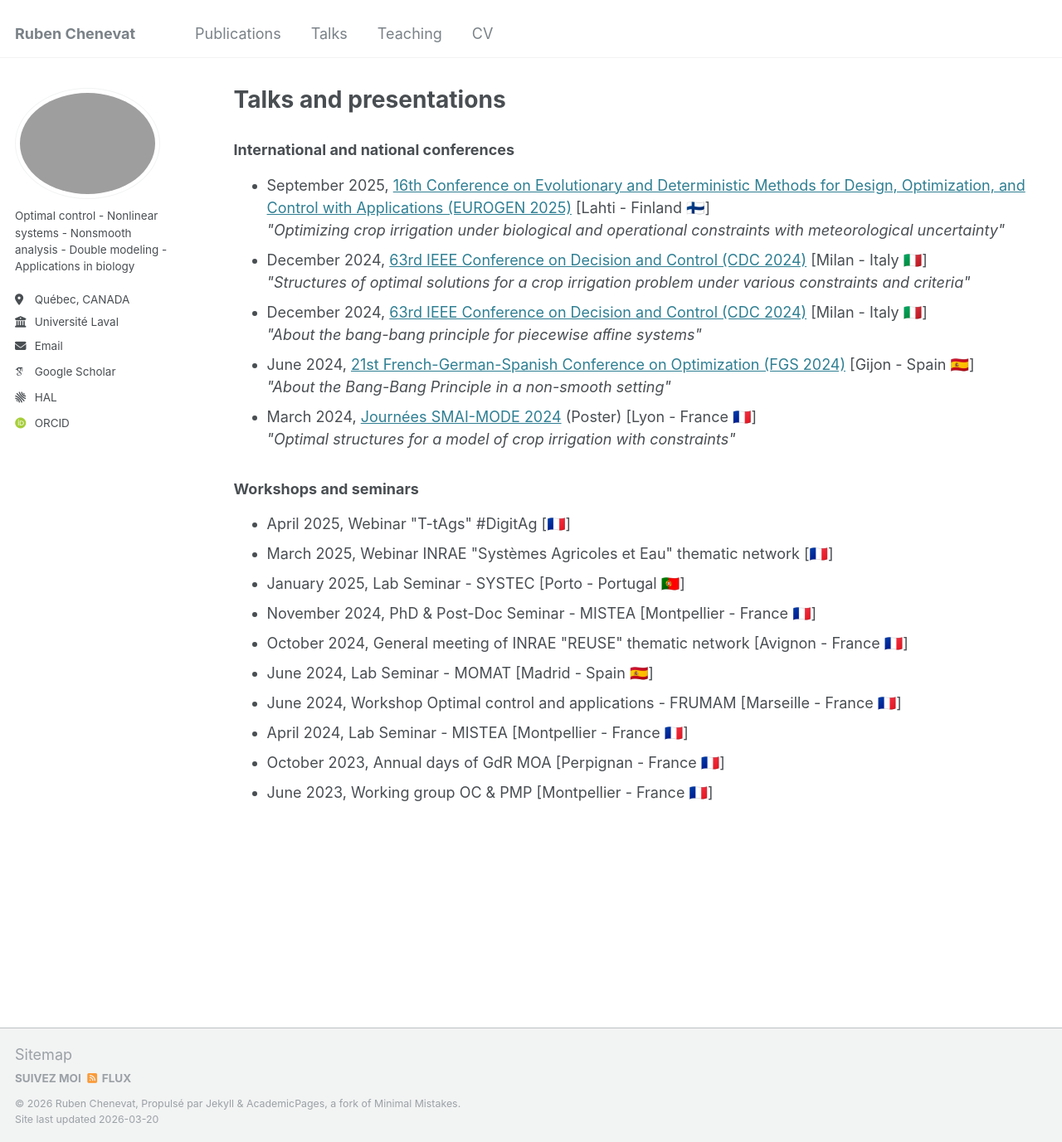
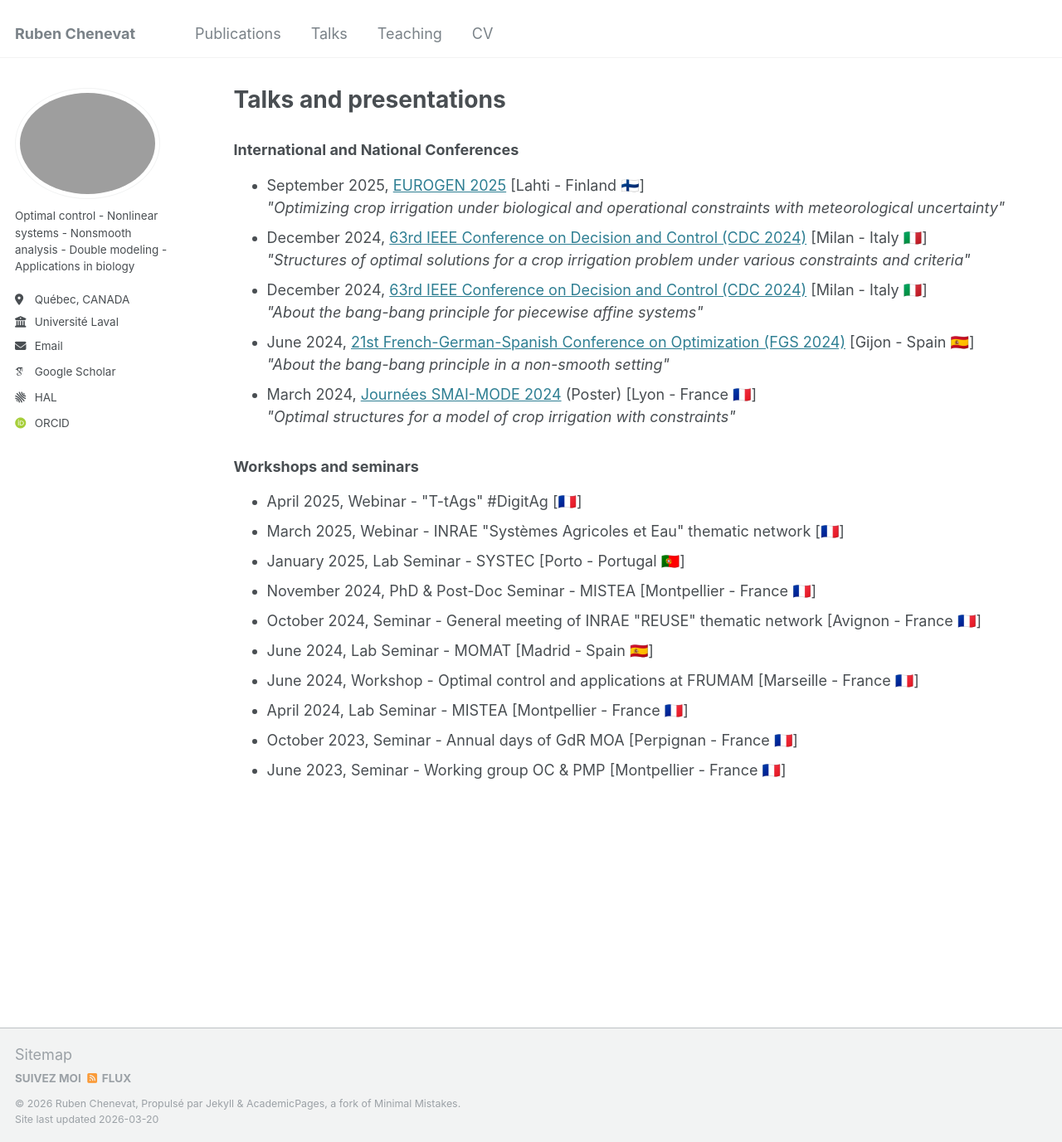
Before and after one commit to rubenchenevat/rubenchenevat.github.io, a Jekyll site: the page built from _pages/talks.html, in a window 1280 px wide and 1377 px high. Shown: the whole window at 83% size. Built offline with Jekyll 4.4.1, drawn with Linux system fonts in a browser that asks for light colours; some web fonts are replaced.

Commit message:
Update talks.html

```diff
--- a/_pages/talks.html
+++ b/_pages/talks.html
@@ -16,11 +16,11 @@ author_profile: true
 {% endfor %}
 -->
 
-<h3>International and national conferences</h3>
+<h3>International and National Conferences</h3>
 
 <ul>
     <li>
-      September 2025, <a href="https://www.lut.fi/en/eurogen-2025" target="_blank">16th Conference on Evolutionary and Deterministic Methods for Design, Optimization, and Control with Applications (EUROGEN 2025)</a> [Lahti - Finland 🇫🇮]<br>
+      September 2025, <a href="https://www.lut.fi/en/eurogen-2025" target="_blank"><strong></strong>EUROGEN 2025</strong></a> [Lahti - Finland 🇫🇮]<br>
       <em>"Optimizing crop irrigation under biological and operational constraints with meteorological uncertainty"</em>
     </li>
     <li>
@@ -29,11 +29,11 @@ author_profile: true
     </li>
     <li>
       December 2024, <a href="https://cdc2024.ieeecss.org/" target="_blank">63rd IEEE Conference on Decision and Control (CDC 2024)</a> [Milan - Italy 🇮🇹]<br>
-      <em>"About the bang-bang principle for piecewise aﬀine systems"</em>
+      <em>"About the bang-bang principle for piecewise affine systems"</em>
     </li>
     <li>
       June 2024, <a href="https://www.unioviedo.es/fgs2024/" target="_blank">21st French-German-Spanish Conference on Optimization (FGS 2024)</a> [Gijon - Spain 🇪🇸]<br>
-      <em>"About the Bang-Bang Principle in a non-smooth setting"</em>
+      <em>"About the bang-bang principle in a non-smooth setting"</em>
     </li>
     <li>
       March 2024, <a href="https://indico.math.cnrs.fr/event/9418/" target="_blank">Journées SMAI-MODE 2024</a> (Poster) [Lyon - France 🇫🇷]<br>
@@ -44,14 +44,14 @@ author_profile: true
 <h3>Workshops and seminars</h3>
 
 <ul>
-    <li>April 2025, Webinar "T-tAgs" #DigitAg [🇫🇷]</li>
-    <li>March 2025, Webinar INRAE "Systèmes Agricoles et Eau" thematic network [🇫🇷]</li>
+    <li>April 2025, Webinar - "T-tAgs" #DigitAg [🇫🇷]</li>
+    <li>March 2025, Webinar - INRAE "Systèmes Agricoles et Eau" thematic network [🇫🇷]</li>
     <li>January 2025, Lab Seminar - SYSTEC [Porto - Portugal 🇵🇹]</li>
     <li>November 2024, PhD & Post-Doc Seminar - MISTEA [Montpellier - France 🇫🇷]</li>
-    <li>October 2024, General meeting of INRAE "REUSE" thematic network [Avignon - France 🇫🇷]</li>
+    <li>October 2024, Seminar - General meeting of INRAE "REUSE" thematic network [Avignon - France 🇫🇷]</li>
     <li>June 2024, Lab Seminar - MOMAT [Madrid - Spain 🇪🇸]</li>
-    <li>June 2024, Workshop Optimal control and applications - FRUMAM [Marseille - France 🇫🇷]</li>
+    <li>June 2024, Workshop - Optimal control and applications at FRUMAM [Marseille - France 🇫🇷]</li>
     <li>April 2024, Lab Seminar - MISTEA [Montpellier - France 🇫🇷]</li>
-    <li>October 2023, Annual days of GdR MOA [Perpignan - France 🇫🇷]</li>
-    <li>June 2023, Working group OC & PMP [Montpellier - France 🇫🇷]</li>
+    <li>October 2023, Seminar - Annual days of GdR MOA [Perpignan - France 🇫🇷]</li>
+    <li>June 2023, Seminar - Working group OC & PMP [Montpellier - France 🇫🇷]</li>
 </ul>
```
